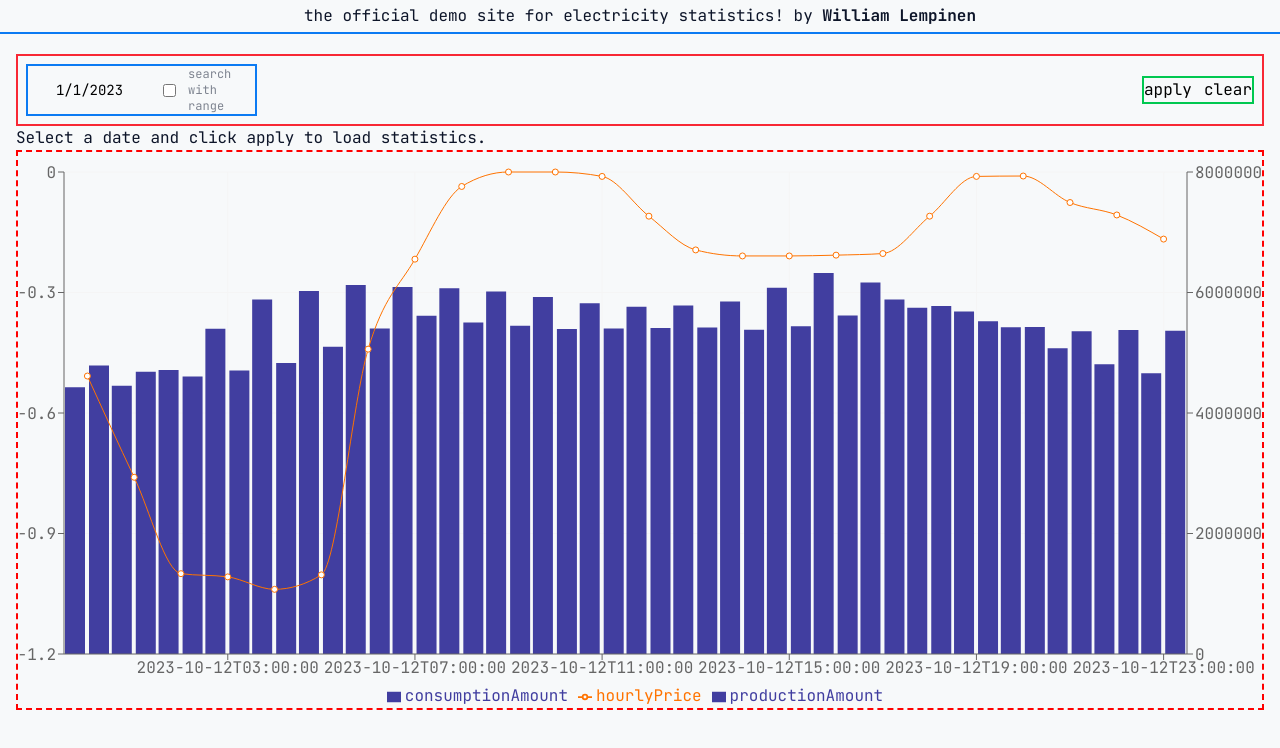
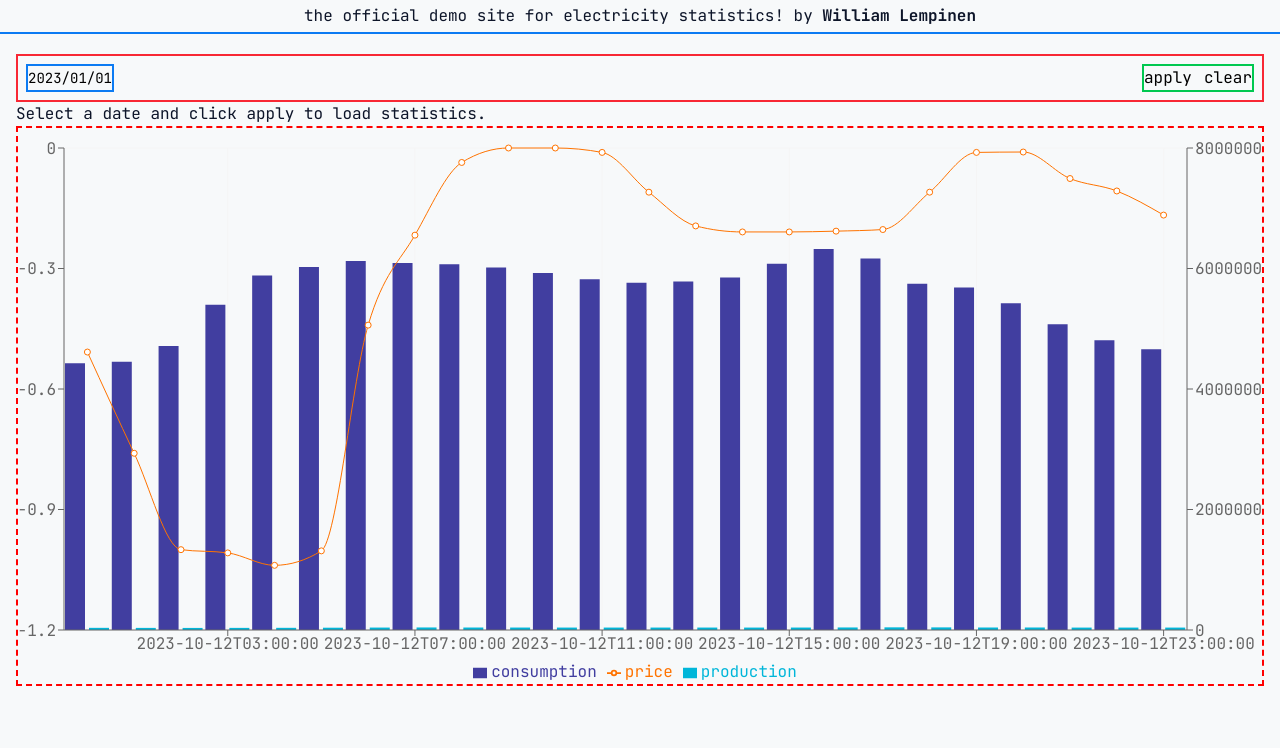
Before and after one commit to williamlempinen/kilowatch, a React (Vite) app in the folder kw-web/: page / in a window 1280 px wide. Shown: the top 748 px of the page. Built offline with nearby package versions, Linux system fonts and the light colour scheme; some icons are missing; a web font is replaced by a local one.

Commit message:
kw-web: new api contract

```diff
--- a/kw-web/src/components/datepicker.tsx
+++ b/kw-web/src/components/datepicker.tsx
@@ -1,64 +1,37 @@
 import DatePicker from 'react-datepicker'
 import 'react-datepicker/dist/react-datepicker.css'
+import { toDayParam } from '../utils.ts'
 
 export interface ChartDatePickerProps {
-    withRange: boolean
     disabled?: boolean
-    start?: Date | null
-    end?: Date | null
     selectedDate?: Date | null
     minDate?: Date
     maxDate?: Date
-    onDateChange?: (date: Date | null) => void
+    onDateChange: (date: Date | null) => void
 }
 
-function ChartDatePicker({
-    withRange,
-    disabled,
-    start,
-    end,
-    selectedDate,
-    onDateChange
-}: ChartDatePickerProps) {
+function ChartDatePicker({ disabled, selectedDate, onDateChange }: ChartDatePickerProps) {
     const customInput = (
         <button
             type="button"
             disabled={disabled}
             className="flex w-full items-center justify-center hover:underline hover:underline-offset-4"
         >
-            {!selectedDate && !start && <span className="text-md">select date</span>}
+            {!selectedDate && <span className="text-md">select date</span>}
             {selectedDate && (
-                <span className="md:text-md text-sm">{selectedDate.toLocaleDateString()}</span>
+                <span className="md:text-md text-sm">{toDayParam(selectedDate, true)}</span>
             )}
-            {start && (
-                <span className="md:text-md text-sm">
-                    {start.toLocaleDateString()}
-                    <span className="text-P1"> - </span>
-                </span>
-            )}
-            <span className="md:text-md text-sm">{end && end.toLocaleDateString()}</span>
         </button>
     )
 
     return (
         <div className="flex w-full flex-col">
-            {withRange ? (
-                <DatePicker
-                    disabled={disabled}
-                    startDate={start ?? undefined}
-                    endDate={end ?? undefined}
-                    selectsRange
-                    onChange={(dates) => onDateChange?.(dates?.[0] ?? null)}
-                    customInput={customInput}
-                />
-            ) : (
-                <DatePicker
-                    disabled={disabled}
-                    selected={selectedDate}
-                    onChange={(date: Date | null) => onDateChange?.(date)}
-                    customInput={customInput}
-                />
-            )}
+            <DatePicker
+                disabled={disabled}
+                selected={selectedDate}
+                onChange={(date: Date | null) => onDateChange(date)}
+                customInput={customInput}
+            />
         </div>
     )
 }
--- a/kw-web/src/constants.ts
+++ b/kw-web/src/constants.ts
@@ -1,5 +1,5 @@
 export const DURATION_15_MIN = 1000 * 60 * 15
 
-export const API_BASE = '/api/electricity'
+export const API_BASE = '/api'
 
 export const DEFAULT_DATE = new Date('2023-01-01T00:00:00')
--- a/kw-web/src/features/chart-filters.tsx
+++ b/kw-web/src/features/chart-filters.tsx
@@ -1,11 +1,8 @@
 import ChartDatePicker from '../components/datepicker.tsx'
-import { type Dispatch, type SetStateAction } from 'react'
 
 export interface FiltersProps {
     disableApply: boolean
     disableClear: boolean
-    isRange: boolean
-    setIsRange: Dispatch<SetStateAction<boolean>>
     selectedDate: Date | null
     onDateChange: (date: Date | null) => void
     onApplyFilters: () => void
@@ -15,8 +12,6 @@ export interface FiltersProps {
 function Filters({
     disableApply,
     disableClear,
-    isRange,
-    setIsRange,
     selectedDate,
     onDateChange,
     onApplyFilters,
@@ -25,20 +20,7 @@ function Filters({
     return (
         <div className="flex flex-col items-center justify-between gap-3 border-2 border-E1 p-2 sm:flex-row">
             <div className="flex items-center gap-3 border-2 border-P1">
-                <ChartDatePicker
-                    withRange={isRange}
-                    selectedDate={selectedDate}
-                    onDateChange={onDateChange}
-                />
-                <input
-                    type="checkbox"
-                    checked={isRange}
-                    onChange={() => setIsRange(!isRange)}
-                    id="range-date"
-                />
-                <label htmlFor="range-date" className="text-xs text-G3">
-                    search with range
-                </label>
+                <ChartDatePicker selectedDate={selectedDate} onDateChange={onDateChange} />
             </div>
             <div className="flex flex-col gap-3 border-2 border-S1 sm:flex-row">
                 <button
--- a/kw-web/src/features/chart.tsx
+++ b/kw-web/src/features/chart.tsx
@@ -1,9 +1,17 @@
-import type { ElectricityData } from '../api.ts'
+import type { Measure } from '../api.ts'
 import { Bar, CartesianGrid, ComposedChart, Legend, Line, Tooltip, XAxis, YAxis } from 'recharts'
 import { RechartsDevtools } from '@recharts/devtools'
 
+function ChartTooltip() {
+    return (
+        <div>
+            <p>hello</p>
+        </div>
+    )
+}
+
 export interface ElectricityChartProps {
-    data: ElectricityData[]
+    data: Measure[]
 }
 
 function ElectricityChart({ data }: ElectricityChartProps) {
@@ -36,9 +44,9 @@ function ElectricityChart({ data }: ElectricityChartProps) {
                 <XAxis dataKey="startTime" scale="band" />
                 <YAxis yAxisId="price" width="auto" />
                 <YAxis yAxisId="amount" orientation="right" width="auto" niceTicks="snap125" />
-                <Bar yAxisId="amount" dataKey="consumptionAmount" barSize={20} fill="#413ea0" />
-                <Bar dataKey="productionAmount" barSize={20} fill="#413ea0" />
-                <Line yAxisId="price" type="monotone" dataKey="hourlyPrice" stroke="#ff7300" />
+                <Bar yAxisId="amount" dataKey="consumption" barSize={20} fill="#413ea0" />
+                <Bar yAxisId="amount" dataKey="production" barSize={20} fill="#00b6d9" />
+                <Line yAxisId="price" type="monotone" dataKey="price" stroke="#ff7300" />
                 <Tooltip />
                 <Legend />
                 <RechartsDevtools />
--- a/kw-web/src/pages/statistics.tsx
+++ b/kw-web/src/pages/statistics.tsx
@@ -1,206 +1,192 @@
 import { useState } from 'react'
 import { useSearchParams } from 'react-router'
 import { useQuery } from '@tanstack/react-query'
-import { apiFetch } from '../api.ts'
 import Filters from '../features/chart-filters.tsx'
 import { DEFAULT_DATE } from '../constants.ts'
 import { toDayParam } from '../utils.ts'
 import ElectricityChart from '../features/chart.tsx'
+import { fetchDayDetail } from '../api.ts'
 
-const tempChartData = [
+const tempData = {
+    date: '2023-10-12',
+    totalConsumption: 134315940.093,
+    totalProduction: 955925.0,
+    averagePrice: -0.3182,
+    peakConsumptionVsProductionHours: [
         {
-        id: 24336,
-        date: '2023-10-12',
-        startTime: '2023-10-12T00:00:00',
-        productionAmount: 35898.0,
-        consumptionAmount: 4426561.27,
-        hourlyPrice: -0.508
+            hour: '16:00',
+            consumptionMinusProduction: 6281635.069
         },
         {
-        id: 24337,
-        date: '2023-10-12',
-        startTime: '2023-10-12T01:00:00',
-        productionAmount: 35147.0,
-        consumptionAmount: 4452966.513,
-        hourlyPrice: -0.76
+            hour: '17:00',
+            consumptionMinusProduction: 6122420.676
         },
         {
-        id: 24338,
-        date: '2023-10-12',
-        startTime: '2023-10-12T02:00:00',
-        productionAmount: 34550.0,
-        consumptionAmount: 4712351.499,
-        hourlyPrice: -1.0
+            hour: '06:00',
+            consumptionMinusProduction: 6085372.393
+        }
+    ],
+    cheapestHours: [
+        {
+            hour: '04:00',
+            price: -1.039
         },
         {
-        id: 24339,
-        date: '2023-10-12',
-        startTime: '2023-10-12T03:00:00',
-        productionAmount: 35283.0,
-        consumptionAmount: 5398049.786,
-        hourlyPrice: -1.008
+            hour: '03:00',
+            price: -1.008
         },
         {
-        id: 24340,
-        date: '2023-10-12',
-        startTime: '2023-10-12T04:00:00',
-        productionAmount: 36235.0,
-        consumptionAmount: 5884179.259,
-        hourlyPrice: -1.039
+            hour: '05:00',
+            price: -1.003
+        }
+    ],
+    measures: [
+        {
+            startTime: '2023-10-12T00:00:00',
+            consumption: 4426561.27,
+            production: 35898.0,
+            price: -0.508
         },
         {
-        id: 24341,
-        date: '2023-10-12',
-        startTime: '2023-10-12T05:00:00',
-        productionAmount: 38250.0,
-        consumptionAmount: 6023021.687,
-        hourlyPrice: -1.003
+            startTime: '2023-10-12T01:00:00',
+            consumption: 4452966.513,
+            production: 35147.0,
+            price: -0.76
         },
         {
-        id: 24342,
-        date: '2023-10-12',
-        startTime: '2023-10-12T06:00:00',
-        productionAmount: 40512.0,
-        consumptionAmount: 6125884.393,
-        hourlyPrice: -0.441
+            startTime: '2023-10-12T02:00:00',
+            consumption: 4712351.499,
+            production: 34550.0,
+            price: -1.0
         },
         {
-        id: 24343,
-        date: '2023-10-12',
-        startTime: '2023-10-12T07:00:00',
-        productionAmount: 42091.0,
-        consumptionAmount: 6090927.645,
-        hourlyPrice: -0.217
+            startTime: '2023-10-12T03:00:00',
+            consumption: 5398049.786,
+            production: 35283.0,
+            price: -1.008
         },
         {
-        id: 24344,
-        date: '2023-10-12',
-        startTime: '2023-10-12T08:00:00',
-        productionAmount: 41262.0,
-        consumptionAmount: 6069226.734,
-        hourlyPrice: -0.036
+            startTime: '2023-10-12T04:00:00',
+            consumption: 5884179.259,
+            production: 36235.0,
+            price: -1.039
         },
         {
-        id: 24345,
-        date: '2023-10-12',
-        startTime: '2023-10-12T09:00:00',
-        productionAmount: 40855.0,
-        consumptionAmount: 6018441.203,
-        hourlyPrice: 0.0
+            startTime: '2023-10-12T05:00:00',
+            consumption: 6023021.687,
+            production: 38250.0,
+            price: -1.003
         },
         {
-        id: 24346,
-        date: '2023-10-12',
-        startTime: '2023-10-12T10:00:00',
-        productionAmount: 40443.0,
-        consumptionAmount: 5926854.678,
-        hourlyPrice: 0.0
+            startTime: '2023-10-12T06:00:00',
+            consumption: 6125884.393,
+            production: 40512.0,
+            price: -0.441
         },
         {
-        id: 24347,
-        date: '2023-10-12',
-        startTime: '2023-10-12T11:00:00',
-        productionAmount: 40522.0,
-        consumptionAmount: 5820556.011,
-        hourlyPrice: -0.011
+            startTime: '2023-10-12T07:00:00',
+            consumption: 6090927.645,
+            production: 42091.0,
+            price: -0.217
         },
         {
-        id: 24348,
-        date: '2023-10-12',
-        startTime: '2023-10-12T12:00:00',
-        productionAmount: 40579.0,
-        consumptionAmount: 5764784.631,
-        hourlyPrice: -0.11
+            startTime: '2023-10-12T08:00:00',
+            consumption: 6069226.734,
+            production: 41262.0,
+            price: -0.036
         },
         {
-        id: 24349,
-        date: '2023-10-12',
-        startTime: '2023-10-12T13:00:00',
-        productionAmount: 40644.0,
-        consumptionAmount: 5782749.61,
-        hourlyPrice: -0.194
+            startTime: '2023-10-12T09:00:00',
+            consumption: 6018441.203,
+            production: 40855.0,
+            price: 0.0
         },
         {
-        id: 24350,
-        date: '2023-10-12',
-        startTime: '2023-10-12T14:00:00',
-        productionAmount: 40363.0,
-        consumptionAmount: 5851522.167,
-        hourlyPrice: -0.209
+            startTime: '2023-10-12T10:00:00',
+            consumption: 5926854.678,
+            production: 40443.0,
+            price: 0.0
         },
         {
-        id: 24351,
-        date: '2023-10-12',
-        startTime: '2023-10-12T15:00:00',
-        productionAmount: 40808.0,
-        consumptionAmount: 6079324.691,
-        hourlyPrice: -0.209
+            startTime: '2023-10-12T11:00:00',
+            consumption: 5820556.011,
+            production: 40522.0,
+            price: -0.011
         },
         {
-        id: 24352,
-        date: '2023-10-12',
-        startTime: '2023-10-12T16:00:00',
-        productionAmount: 42150.0,
-        consumptionAmount: 6323785.069,
-        hourlyPrice: -0.207
+            startTime: '2023-10-12T12:00:00',
+            consumption: 5764784.631,
+            production: 40579.0,
+            price: -0.11
         },
         {
-        id: 24353,
-        date: '2023-10-12',
-        startTime: '2023-10-12T17:00:00',
-        productionAmount: 44117.0,
-        consumptionAmount: 6166537.676,
-        hourlyPrice: -0.203
+            startTime: '2023-10-12T13:00:00',
+            consumption: 5782749.61,
+            production: 40644.0,
+            price: -0.194
         },
         {
-        id: 24354,
-        date: '2023-10-12',
-        startTime: '2023-10-12T18:00:00',
-        productionAmount: 43321.0,
-        consumptionAmount: 5746436.922,
-        hourlyPrice: -0.11
+            startTime: '2023-10-12T14:00:00',
+            consumption: 5851522.167,
+            production: 40363.0,
+            price: -0.209
         },
         {
-        id: 24355,
-        date: '2023-10-12',
-        startTime: '2023-10-12T19:00:00',
-        productionAmount: 41419.0,
-        consumptionAmount: 5683114.242,
-        hourlyPrice: -0.011
+            startTime: '2023-10-12T15:00:00',
+            consumption: 6079324.691,
+            production: 40808.0,
+            price: -0.209
         },
         {
-        id: 24356,
-        date: '2023-10-12',
-        startTime: '2023-10-12T20:00:00',
-        productionAmount: 40715.0,
-        consumptionAmount: 5424380.307,
-        hourlyPrice: -0.01
+            startTime: '2023-10-12T16:00:00',
+            consumption: 6323785.069,
+            production: 42150.0,
+            price: -0.207
         },
         {
-        id: 24357,
-        date: '2023-10-12',
-        startTime: '2023-10-12T21:00:00',
-        productionAmount: 40188.0,
-        consumptionAmount: 5075375.213,
-        hourlyPrice: -0.076
+            startTime: '2023-10-12T17:00:00',
+            consumption: 6166537.676,
+            production: 44117.0,
+            price: -0.203
         },
         {
-        id: 24358,
-        date: '2023-10-12',
-        startTime: '2023-10-12T22:00:00',
-        productionAmount: 40322.0,
-        consumptionAmount: 4808559.205,
-        hourlyPrice: -0.107
+            startTime: '2023-10-12T18:00:00',
+            consumption: 5746436.922,
+            production: 43321.0,
+            price: -0.11
         },
         {
-        id: 24359,
-        date: '2023-10-12',
+            startTime: '2023-10-12T19:00:00',
+            consumption: 5683114.242,
+            production: 41419.0,
+            price: -0.011
+        },
+        {
+            startTime: '2023-10-12T20:00:00',
+            consumption: 5424380.307,
+            production: 40715.0,
+            price: -0.01
+        },
+        {
+            startTime: '2023-10-12T21:00:00',
+            consumption: 5075375.213,
+            production: 40188.0,
+            price: -0.076
+        },
+        {
+            startTime: '2023-10-12T22:00:00',
+            consumption: 4808559.205,
+            production: 40322.0,
+            price: -0.107
+        },
+        {
             startTime: '2023-10-12T23:00:00',
-        productionAmount: 40251.0,
-        consumptionAmount: 4660349.682,
-        hourlyPrice: -0.167
+            consumption: 4660349.682,
+            production: 40251.0,
+            price: -0.167
         }
     ]
+}
 
 function Statistics() {
     const [searchParams, setSearchParams] = useSearchParams()
@@ -209,11 +195,17 @@ function Statistics() {
     const [selectedDate, setSelectedDate] = useState<Date | null>(
         dayParam ? new Date(`${dayParam}T00:00:00`) : DEFAULT_DATE
     )
-    const [isRange, setIsRange] = useState(false)
 
-    const { data, isLoading, isPending, isFetching, isError, error } = useQuery({
-        queryKey: ['electricity', dayParam],
-        queryFn: ({ signal }) => apiFetch(isRange, dayParam!, signal),
+    const {
+        data: dayDetail,
+        isLoading,
+        isPending,
+        isFetching,
+        isError,
+        error
+    } = useQuery({
+        queryKey: ['day-details', dayParam],
+        queryFn: ({ signal }) => fetchDayDetail(dayParam ?? '', signal),
         enabled: !!dayParam
     })
 
@@ -232,8 +224,6 @@ function Statistics() {
             <Filters
                 disableApply={!selectedDate || toDayParam(selectedDate) === dayParam}
                 disableClear={!dayParam && !selectedDate}
-                isRange={isRange}
-                setIsRange={setIsRange}
                 selectedDate={selectedDate}
                 onDateChange={setSelectedDate}
                 onApplyFilters={handleApplyFilters}
@@ -243,15 +233,16 @@ function Statistics() {
                 {!dayParam && <p>Select a date and click apply to load statistics.</p>}
                 {isLoading && <p>Loading…</p>}
                 {isError && <p>Error: {(error as Error).message}</p>}
-                {data && (
-                    <div>
+                {dayDetail && dayDetail.measures.length === 0 && <p>No data for {dayParam}.</p>}
+                {dayDetail && dayDetail.measures.length > 0 && (
+                    <>
                         <p>
-                            {data.length} entries loaded for {dayParam}
+                            {dayDetail.measures.length} entries loaded for {dayDetail.date}
                         </p>
-                    </div>
+                    </>
                 )}
             </div>
-            <ElectricityChart data={tempChartData} />
+            <ElectricityChart data={tempData.measures} />
         </div>
     )
 }
--- a/kw-web/src/utils.ts
+++ b/kw-web/src/utils.ts
@@ -1,8 +1,10 @@
-// Format a Date as YYYY-MM-DD
-export function toDayParam(date: Date): string {
-    console.log('date: ', date)
+/**
+ * Format a Date as YYYY-MM-DD
+ * isDatePicker option is currently only used to format the current date for datepicker rendering
+ */
+export function toDayParam(date: Date, isDatePicker: boolean = false): string {
     const year = date.getFullYear()
     const month = String(date.getMonth() + 1).padStart(2, '0')
     const day = String(date.getDate()).padStart(2, '0')
-    return `${year}-${month}-${day}`
+    return isDatePicker ? `${year}/${month}/${day}` : `${year}-${month}-${day}`
 }
```
Also changed, not shown: kw-web/src/api.ts (+42 -15 lines). Lines whose indentation alone changed are shown as unchanged.
